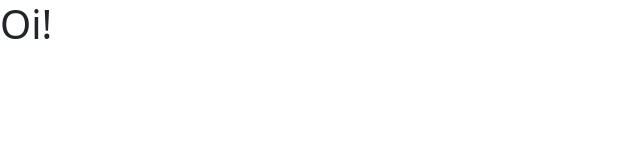
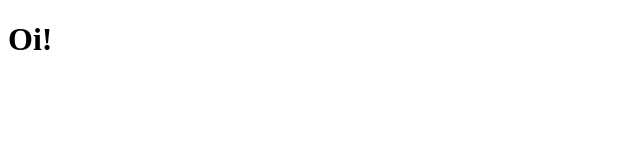
Before and after one commit to daniellegb/movieflix, a React (Create React App) app in the folder front-web/: page / in a window 1280 px wide. Shown: the top 160 px of the page, without its empty margins (0-640 px from the left). Built offline with nearby package versions, Linux system fonts and the light colour scheme.

Commit message:
Project clean

```diff
--- a/front-web/public/index.html
+++ b/front-web/public/index.html
@@ -7,37 +7,14 @@
     <meta name="theme-color" content="#000000" />
     <meta
       name="description"
-      content="Web site created using create-react-app"
+      content="Movies Catalog and User Reviews"
     />
     <link rel="apple-touch-icon" href="%PUBLIC_URL%/logo192.png" />
-    <!--
-      manifest.json provides metadata used when your web app is installed on a
-      user's mobile device or desktop. See https://developers.google.com/web/fundamentals/web-app-manifest/
-    -->
     <link rel="manifest" href="%PUBLIC_URL%/manifest.json" />
-    <!--
-      Notice the use of %PUBLIC_URL% in the tags above.
-      It will be replaced with the URL of the `public` folder during the build.
-      Only files inside the `public` folder can be referenced from the HTML.
-
-      Unlike "/favicon.ico" or "favicon.ico", "%PUBLIC_URL%/favicon.ico" will
-      work correctly both with client-side routing and a non-root public URL.
-      Learn how to configure a non-root public URL by running `npm run build`.
-    -->
-    <title>React App</title>
+    <title>MovieFlix</title>
   </head>
   <body>
     <noscript>You need to enable JavaScript to run this app.</noscript>
     <div id="root"></div>
-    <!--
-      This HTML file is a template.
-      If you open it directly in the browser, you will see an empty page.
-
-      You can add webfonts, meta tags, or analytics to this file.
-      The build step will place the bundled scripts into the <body> tag.
-
-      To begin the development, run `npm start` or `yarn start`.
-      To create a production bundle, use `npm run build` or `yarn build`.
-    -->
   </body>
 </html>
--- /dev/null
+++ b/front-web/src/App.tsx
@@ -0,0 +1,9 @@
+import './App.css';
+
+function App() {
+    return(
+        <h1>Oi!</h1>
+    );
+}
+
+export default App;
--- a/front-web/src/index.tsx
+++ b/front-web/src/index.tsx
@@ -1,9 +1,10 @@
 import ReactDOM from 'react-dom';
-import 'bootstrap/dist/css/bootstrap.css';
+import App from './App';
+import React from 'react';
 
 ReactDOM.render(
-  <h1>
-    Oi!
-  </h1>,
+  <React.StrictMode>
+    <App />
+  </React.StrictMode>,
   document.getElementById('root')
 );
--- a/front-web/tsconfig.json
+++ b/front-web/tsconfig.json
@@ -1,5 +1,6 @@
 {
   "compilerOptions": {
+    "baseUrl": "./src",
     "target": "es5",
     "lib": [
       "dom",
```
Also changed, not shown: front-web/public/logo192.png (deleted), front-web/public/logo512.png (deleted), front-web/public/manifest.json (deleted), front-web/public/robots.txt (deleted), front-web/src/App.css (added).
